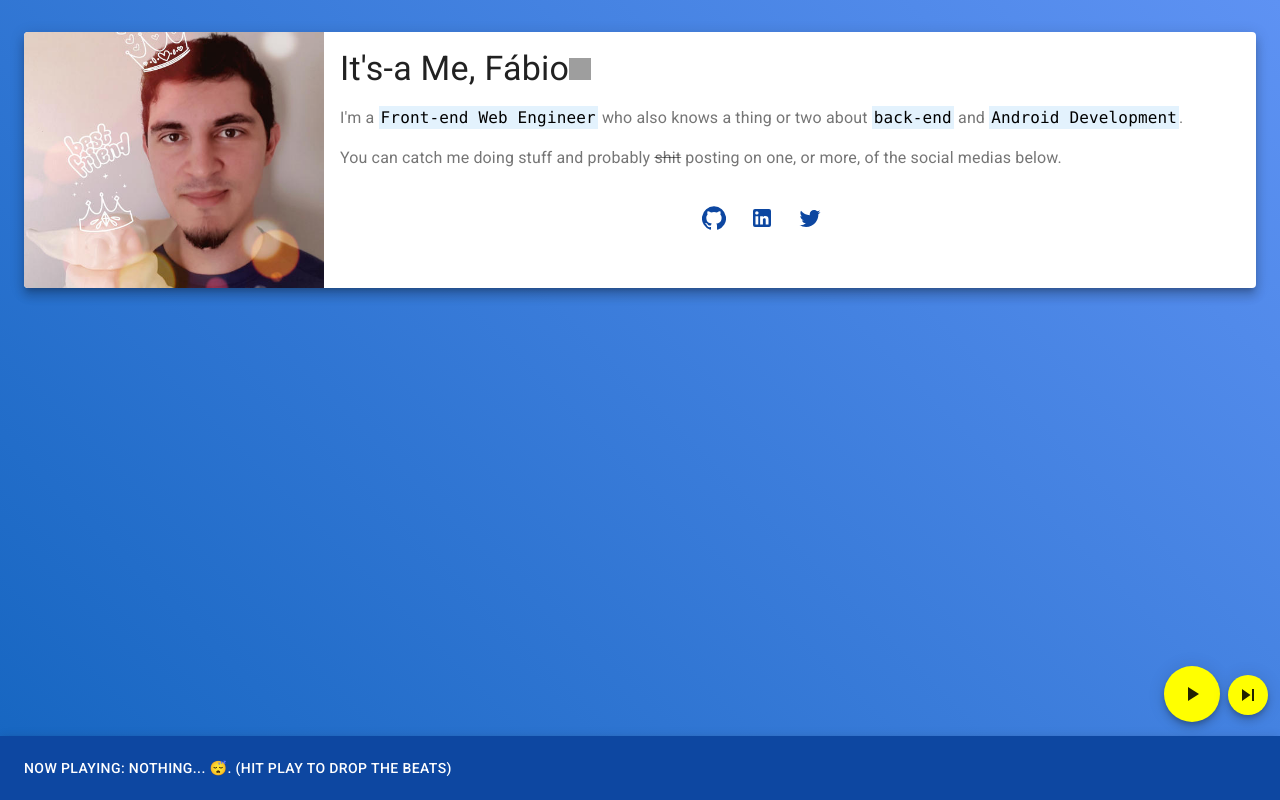
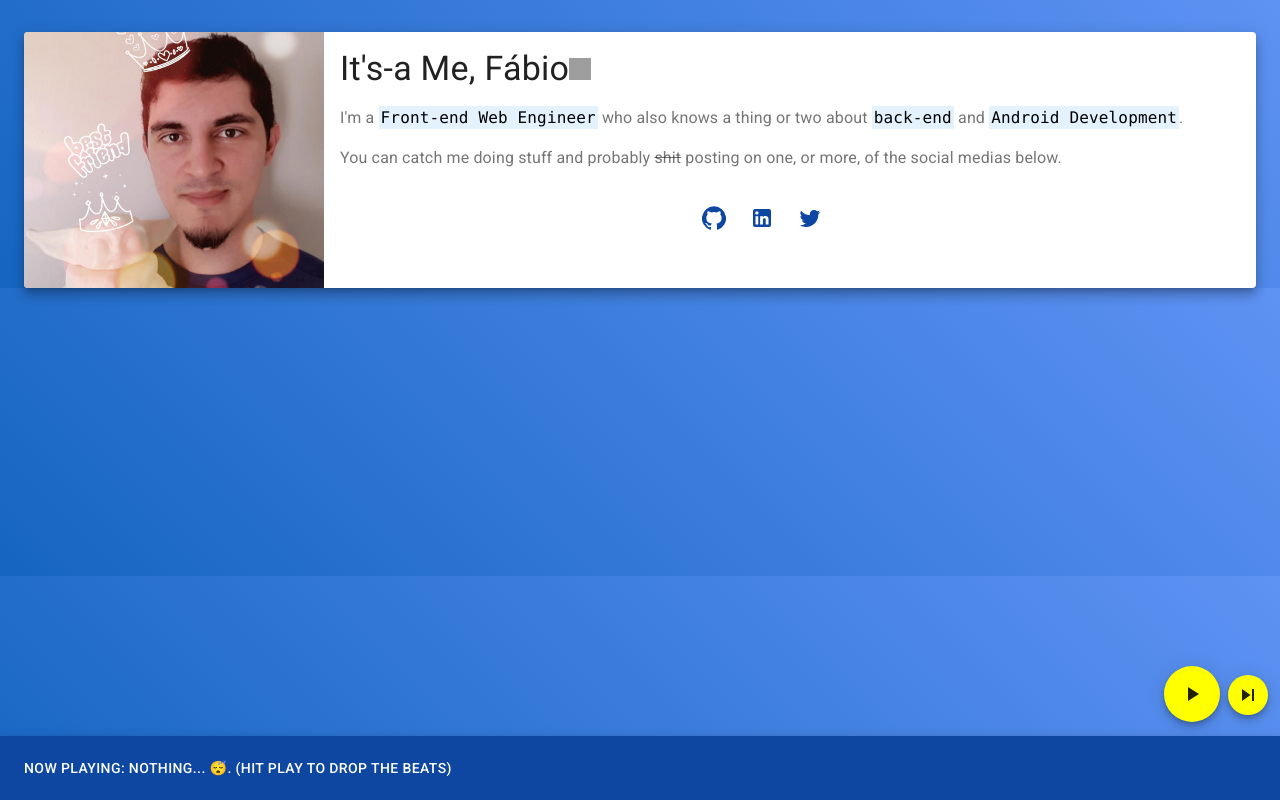
Before and after one commit to Chagall/personal-webiste, a React (Create React App) app: page / in a window 1280 px wide. Built offline with nearby package versions, Linux system fonts and the light colour scheme; grey boxes are pictures that could not be loaded.

Commit message:
Removed the height properties from the css. Wil luse them on the components instead.

```diff
--- a/src/css/App.css
+++ b/src/css/App.css
@@ -1,9 +1,4 @@
-html {
-    height: 100%;
-}
-
 body {
-    height: 100%;
     background-color: red;
     background-image: repeating-linear-gradient(45deg, #1565c0, #5e92f3);
 }
```
